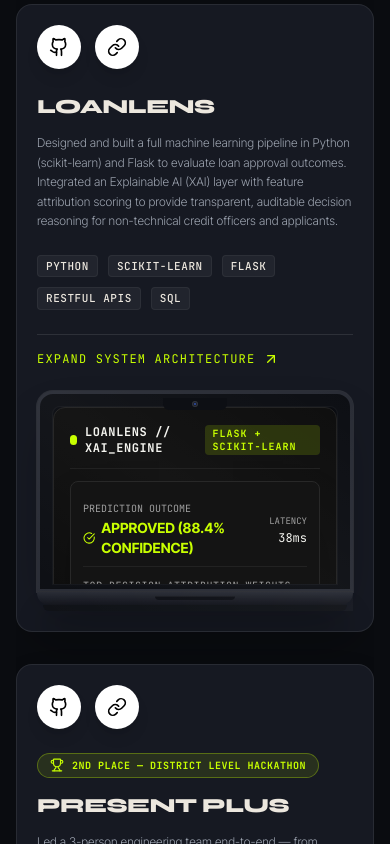
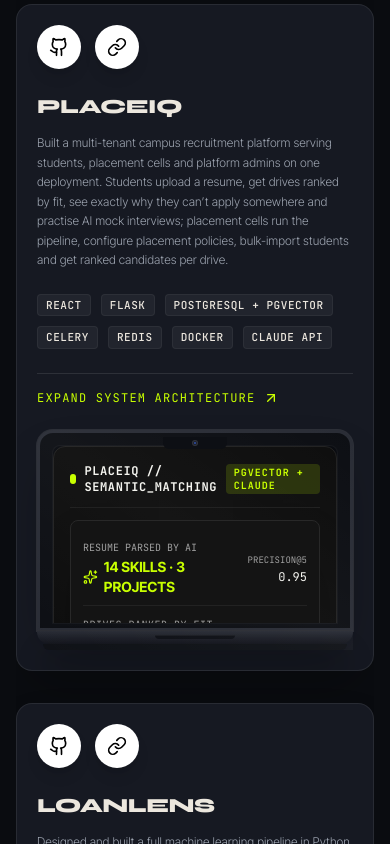
Before and after one commit to svm-codes-fs/Portfolio-Final-Boss, a React (Vite) app: page / in a window 390 px wide. Shown: the part 2640-3484 px from the top of the page. Built offline with nearby package versions, Linux system fonts and the light colour scheme.

Commit message:
Add PlaceIQ project and update resume link

```diff
--- a/src/components/ProjectMockupVisual.tsx
+++ b/src/components/ProjectMockupVisual.tsx
@@ -2,7 +2,7 @@
 import { Smartphone, CheckCircle, XCircle, AlertCircle, Database, ShieldAlert, Cpu, BarChart3, Users, FileSpreadsheet, Layers, Sparkles } from 'lucide-react';
 
 interface ProjectMockupVisualProps {
-  type: 'presentplus' | 'loanlens' | 'placement' | 'agentic';
+  type: 'presentplus' | 'loanlens' | 'placement' | 'placeiq' | 'agentic';
 }
 
 export const ProjectMockupVisual: React.FC<ProjectMockupVisualProps> = ({ type }) => {
@@ -161,6 +161,79 @@
     );
   }
 
+  if (type === 'placeiq') {
+    return (
+      <div className="w-full h-full min-h-[340px] sm:min-h-[420px] bg-[#0E0E0E] rounded-xl border border-[#222222] p-4 sm:p-6 flex flex-col justify-between overflow-hidden relative group-hover:border-[#C8FF00]/40 transition-colors">
+        <div className="absolute inset-0 bg-grid-pattern opacity-30 pointer-events-none" />
+
+        {/* Header */}
+        <div className="relative z-10 flex items-center justify-between border-b border-[#222222] pb-3 font-mono-code text-xs">
+          <div className="flex items-center gap-2">
+            <span className="w-2.5 h-2.5 rounded-full bg-[#C8FF00]" />
+            <span className="text-[#F5F5F0] font-semibold tracking-wider uppercase">PLACEIQ // SEMANTIC_MATCHING</span>
+          </div>
+          <span className="px-2 py-0.5 rounded bg-[#C8FF00]/15 text-[#C8FF00] text-[10px] font-bold tracking-widest uppercase">
+            PGVECTOR + CLAUDE
+          </span>
+        </div>
+
+        {/* Ranked Job Matches Simulation */}
+        <div className="relative z-10 my-auto py-3">
+          <div className="max-w-md mx-auto bg-[#141414] rounded-lg border border-[#282828] p-3 sm:p-4 shadow-2xl space-y-3">
+            <div className="flex justify-between items-center pb-2 border-b border-[#222222]">
+              <div>
+                <span className="text-[10px] text-[#A0A0A0] font-mono-code">RESUME PARSED BY AI</span>
+                <div className="text-sm font-bold text-[#C8FF00] flex items-center gap-1.5">
+                  <Sparkles className="w-4 h-4" /> 14 SKILLS · 3 PROJECTS
+                </div>
+              </div>
+              <div className="text-right">
+                <span className="text-[9px] text-[#A0A0A0] font-mono-code">PRECISION@5</span>
+                <div className="text-xs font-mono-code text-[#F5F5F0]">0.95</div>
+              </div>
+            </div>
+
+            <div className="space-y-2 font-mono-code text-xs">
+              <span className="text-[10px] text-[#A0A0A0] uppercase tracking-wider block">
+                Drives Ranked By Fit
+              </span>
+              {[
+                { company: 'Texas Instruments · Backend Engineer', fit: '92%', width: '92%', eligible: true },
+                { company: 'Adobe · Full-Stack Developer', fit: '84%', width: '84%', eligible: true },
+                { company: 'Goldman Sachs · Analyst', fit: '71%', width: '71%', eligible: false },
+              ].map((item, idx) => (
+                <div key={idx} className="space-y-1">
+                  <div className="flex justify-between text-[11px]">
+                    <span className="text-[#F5F5F0]">{item.company}</span>
+                    {item.eligible ? (
+                      <span className="text-[#C8FF00]">{item.fit}</span>
+                    ) : (
+                      <span className="flex items-center gap-1 text-[#FF4D4D]">
+                        <AlertCircle className="w-3 h-3" /> CGPA RULE
+                      </span>
+                    )}
+                  </div>
+                  <div className="h-1.5 w-full bg-[#222222] rounded-full overflow-hidden">
+                    <div
+                      className={`h-full rounded-full ${item.eligible ? 'bg-[#C8FF00]' : 'bg-[#FF4D4D]'}`}
+                      style={{ width: item.width }}
+                    />
+                  </div>
+                </div>
+              ))}
+            </div>
+          </div>
+        </div>
+
+        {/* Footer */}
+        <div className="relative z-10 flex flex-wrap items-center justify-between gap-2 pt-2 border-t border-[#222222] font-mono-code text-[11px] text-[#A0A0A0]">
+          <span>MULTI-TENANT ISOLATION</span>
+          <span className="text-[#C8FF00]">CELERY + SOCKET.IO</span>
+        </div>
+      </div>
+    );
+  }
+
   // Default: placement
   return (
     <div className="w-full h-full min-h-[340px] sm:min-h-[420px] bg-[#0E0E0E] rounded-xl border border-[#222222] p-4 sm:p-6 flex flex-col justify-between overflow-hidden relative group-hover:border-[#C8FF00]/40 transition-colors">
--- a/src/components/ResumeModal.tsx
+++ b/src/components/ResumeModal.tsx
@@ -189,7 +189,7 @@
               // KEY ENGINEERING PROJECTS
             </h2>
             <div className="space-y-3">
-              {PROJECTS.slice(0, 2).map((proj) => (
+              {PROJECTS.slice(0, 3).map((proj) => (
                 <div key={proj.id} className="p-4 rounded-xl bg-[#141414] border border-[#222222] space-y-2">
                   <div className="flex flex-col sm:flex-row sm:items-center justify-between gap-1">
                     <h3 className="text-sm font-bold text-[#F5F5F0] uppercase font-headline">
--- a/src/data/portfolioData.ts
+++ b/src/data/portfolioData.ts
@@ -12,16 +12,44 @@
   status: 'AVAILABLE FOR INTERNSHIPS & ROLES',
   batch: '2028',
   academicInstitution: 'Thapar Institute of Engineering & Technology',
-  resumeUrl: 'https://drive.google.com/file/d/1i_ftdzSKTsIBeifO6ZhvsmAsl5wlhdf-/view?usp=drive_link',
-  resumeDownloadUrl: 'https://drive.google.com/uc?export=download&id=1i_ftdzSKTsIBeifO6ZhvsmAsl5wlhdf-',
+  resumeUrl: 'https://drive.google.com/file/d/17FkdiL9x_pb5hu2234tstvEQKvNukJUW/view?usp=drive_link',
+  resumeDownloadUrl: 'https://drive.google.com/uc?export=download&id=17FkdiL9x_pb5hu2234tstvEQKvNukJUW',
   statement: 'I LIKE TURNING MESSY PROBLEMS INTO SOFTWARE THAT ACTUALLY WORKS.',
   bio: "I'm Shivam Raj, a Computer Engineering undergraduate at Thapar Institute of Engineering and Technology (Batch of 2028). I specialize in building practical, high-performance software across Android, full-stack web applications, backend APIs, and explainable machine learning systems. Driven by strong fundamentals in Data Structures & Algorithms, Object-Oriented Design, and clean system architecture.",
 };
 
 export const PROJECTS: Project[] = [
   {
+    id: 'placeiq',
+    number: '01',
+    title: 'PLACEIQ',
+    subtitle: 'AI-Powered Campus Placement Platform',
+    tagline: 'Multi-tenant recruitment platform with AI resume parsing, semantic job matching and mock interviews.',
+    description: 'Built a multi-tenant campus recruitment platform serving students, placement cells and platform admins on one deployment. Students upload a resume, get drives ranked by fit, see exactly why they can’t apply somewhere and practise AI mock interviews; placement cells run the pipeline, configure placement policies, bulk-import students and get ranked candidates per drive.',
+    category: 'AI & Full-Stack Systems',
+    year: '2026',
+    tags: ['React', 'Flask', 'PostgreSQL + pgvector', 'Celery', 'Redis', 'Docker', 'Claude API'],
+    role: 'Full-Stack & AI Engineer',
+    highlights: [
+      'Built a multi-tenant recruitment platform for students, placement cells and platform admins; isolated each college’s data with SQLAlchemy session hooks plus a PostgreSQL trigger, verified by tenant-isolation tests',
+      'Implemented AI resume parsing with the Claude API (validated structured outputs) and semantic job matching with local embeddings in pgvector, reaching 0.95 precision@5 on a labelled evaluation set',
+      'Designed async pipelines with Celery and Redis (resume parsing, interview scoring, bulk imports, scheduled offer expiry) with real-time Socket.IO notifications delivered from worker processes',
+      'Profiled with EXPLAIN ANALYZE: composite indexes made the busiest admin query 38× faster and pagination cut an endpoint from 1,081 ms to 26 ms; load-tested at 100 concurrent users, p95 250 ms, zero errors'
+    ],
+    architectureOverview: 'React + Vite SPA behind nginx → Flask API (JWT cookies, Socket.IO, per-college tenancy hooks) → PostgreSQL 16 + pgvector, with Celery workers on Redis calling the Claude API and local fastembed embeddings.',
+    metrics: [
+      { label: 'Match Precision@5', value: '0.95' },
+      { label: 'Query Speedup', value: '38×' },
+      { label: 'p95 @ 100 Users', value: '250ms' },
+      { label: 'Test Coverage', value: '89%' }
+    ],
+    githubUrl: 'https://github.com/svm-codes-fs/PlaceIQ',
+    liveUrl: 'https://github.com/svm-codes-fs/PlaceIQ',
+    visualType: 'placeiq'
+  },
+  {
     id: 'loanlens',
-    number: '01',
+    number: '02',
     title: 'LOANLENS',
     subtitle: 'Explainable Loan Approval Prediction System',
     tagline: 'End-to-end ML pipeline with Explainable AI (XAI) for auditable credit risk assessment.',
@@ -47,7 +75,7 @@
   },
   {
     id: 'presentplus',
-    number: '02',
+    number: '03',
     title: 'PRESENT PLUS',
     subtitle: 'Student Attendance Tracker Android App',
     tagline: 'Offline-first Android attendance management system built to eliminate paper-based logs.',
@@ -75,7 +103,7 @@
   },
   {
     id: 'placement-management',
-    number: '03',
+    number: '04',
     title: 'PLACEMENT ENGINE',
     subtitle: 'Campus Recruitment & Candidate Tracking System',
     tagline: 'Role-based campus hiring platform streamlining student eligibility, drives, and interview funnels.',
--- a/src/types.ts
+++ b/src/types.ts
@@ -16,7 +16,7 @@
   metrics: { label: string; value: string }[];
   githubUrl?: string;
   liveUrl?: string;
-  visualType: 'presentplus' | 'loanlens' | 'placement' | 'agentic';
+  visualType: 'presentplus' | 'loanlens' | 'placement' | 'placeiq' | 'agentic';
 }
 
 export interface Experience {
```
